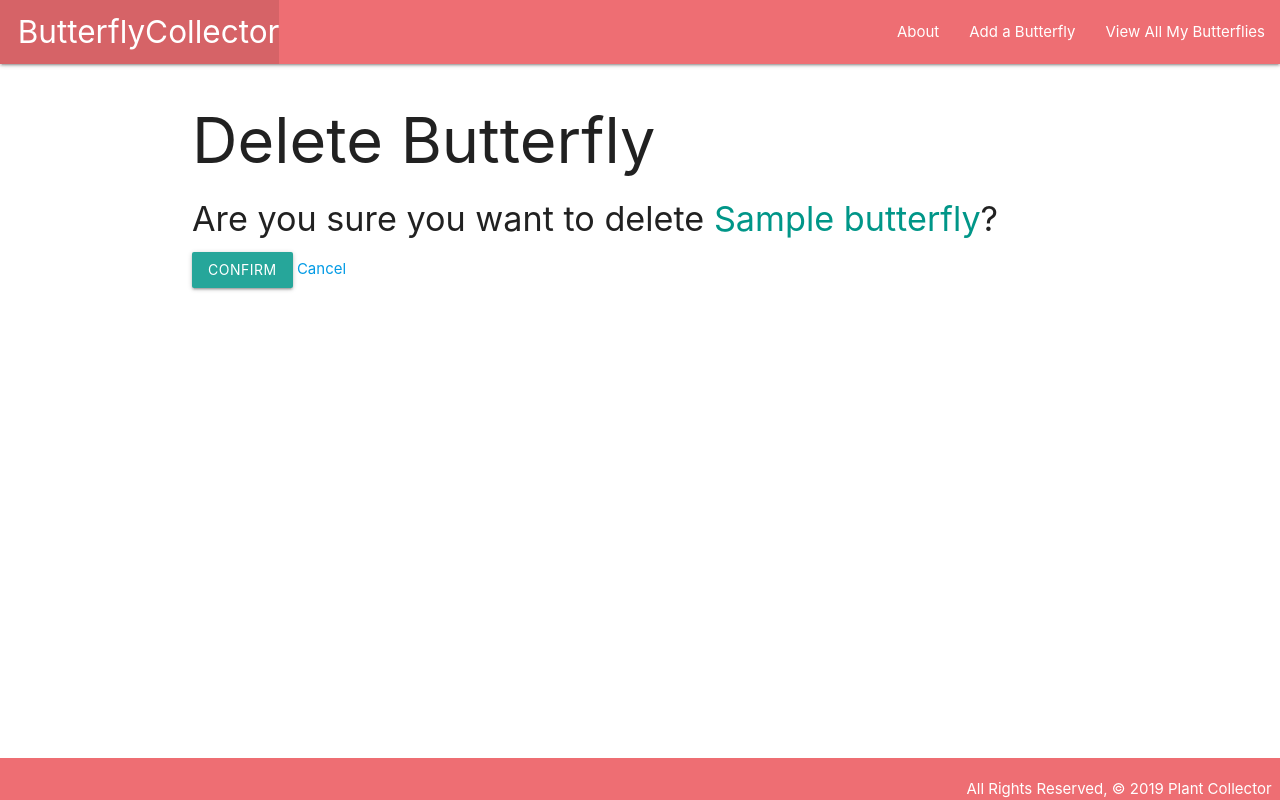
After one commit to siaraclemente/butterflycollector, a Django app: page /butterflies/1/delete/ in a window 1280 px wide. The commit adds this page. Run offline with Django 3.2, Linux system fonts and the light colour scheme; tables that the repository leaves empty hold one stand-in row (values such as "Sample post").

Commit message:
Full CRUD working appropriately

```diff
--- a/main_app/models.py
+++ b/main_app/models.py
@@ -1,4 +1,5 @@
 from django.db import models
+from django.urls import reverse
 
 # Create your models here.
 
@@ -8,5 +9,8 @@ class Butterfly(models.Model):
   description = models.TextField(max_length=250)
   age = models.IntegerField()
 
-def __str__(self):
+  def __str__(self):
     return self.name
+
+  def get_absolute_url(self):
+    return reverse('detail', kwargs={'butterfly_id': self.id})
--- a/main_app/templates/base.html
+++ b/main_app/templates/base.html
@@ -18,8 +18,9 @@
                    <li><a href="/" class="left brand-logo">&nbsp;&nbsp;ButterflyCollector</a></li>
                </ul>
                <ul class="right">
-                   <li><a href="/about">About</a></li>
-                   <li><a href="/butterflies">View All My Butterflies</a></li>
+                   <li><a href="{% url 'about' %}">About</a></li>
+                   <li><a href="{% url 'butterflies_create' %}">Add a Butterfly</a></li>
+                   <li><a href="{% url 'index' %}">View All My Butterflies</a></li>
                </ul>
            </div>
        </nav>
--- a/main_app/templates/butterflies/detail.html
+++ b/main_app/templates/butterflies/detail.html
@@ -14,6 +14,10 @@
       <p>Age: Just Hatched</p>
     {% endif %}
   </div>
+  <div class="card-action">
+    <a href="{% url 'butterflies_update' butterfly.id %}">Edit</a>
+    <a href="{% url 'butterflies_delete' butterfly.id %}">Delete</a>
+  </div>
 </div>
 
 {% endblock %}
--- /dev/null
+++ b/main_app/templates/main_app/butterfly_confirm_delete.html
@@ -0,0 +1,14 @@
+{% extends 'base.html' %}
+{% block content %}
+
+  <h1>Delete Butterfly</h1>
+
+  <h4>Are you sure you want to delete <span class="teal-text">{{ object.name }}</span>?</h4>
+
+  <form action="" method="POST">
+    {% csrf_token %}
+    <input type="submit" value="Confirm" class="btn">
+    <a href="{% url 'detail' butterfly.id %}">Cancel</a>
+  </form>
+
+{% endblock %}
--- a/main_app/urls.py
+++ b/main_app/urls.py
@@ -6,4 +6,7 @@ urlpatterns = [
    path('about/', views.about, name='about'),
    path('butterflies/', views.butterflies_index, name='index'),
    path('butterflies/<int:butterfly_id>/', views.butterflies_detail, name='detail'),
+   path('butterflies/create/', views.ButterflyCreate.as_view(), name='butterflies_create'),
+   path('butterflies/<int:pk>/update/', views.ButterflyUpdate.as_view(), name='butterflies_update'),
+   path('butterflies/<int:pk>/delete/', views.ButterflyDelete.as_view(), name='butterflies_delete'),
 ]
--- a/main_app/views.py
+++ b/main_app/views.py
@@ -1,4 +1,5 @@
 from django.shortcuts import render
+from django.views.generic.edit import CreateView, UpdateView, DeleteView
 from .models import Butterfly
 
 # Create your views here.
@@ -15,3 +16,16 @@ def butterflies_index(request):
 def butterflies_detail(request, butterfly_id):
   butterfly = Butterfly.objects.get(id=butterfly_id)
   return render(request, 'butterflies/detail.html', { 'butterfly': butterfly })
+
+class ButterflyCreate(CreateView):
+  model = Butterfly
+  fields = '__all__'
+  success_url = '/butterflies/'
+
+class ButterflyUpdate(UpdateView):
+  model = Butterfly
+  fields = ['type', 'description', 'age']
+
+class ButterflyDelete(DeleteView):
+  model = Butterfly
+  success_url = '/butterflies/'
```
Also changed, not shown: main_app/templates/main_app/butterfly_form.html (added, +21 -0 lines).
